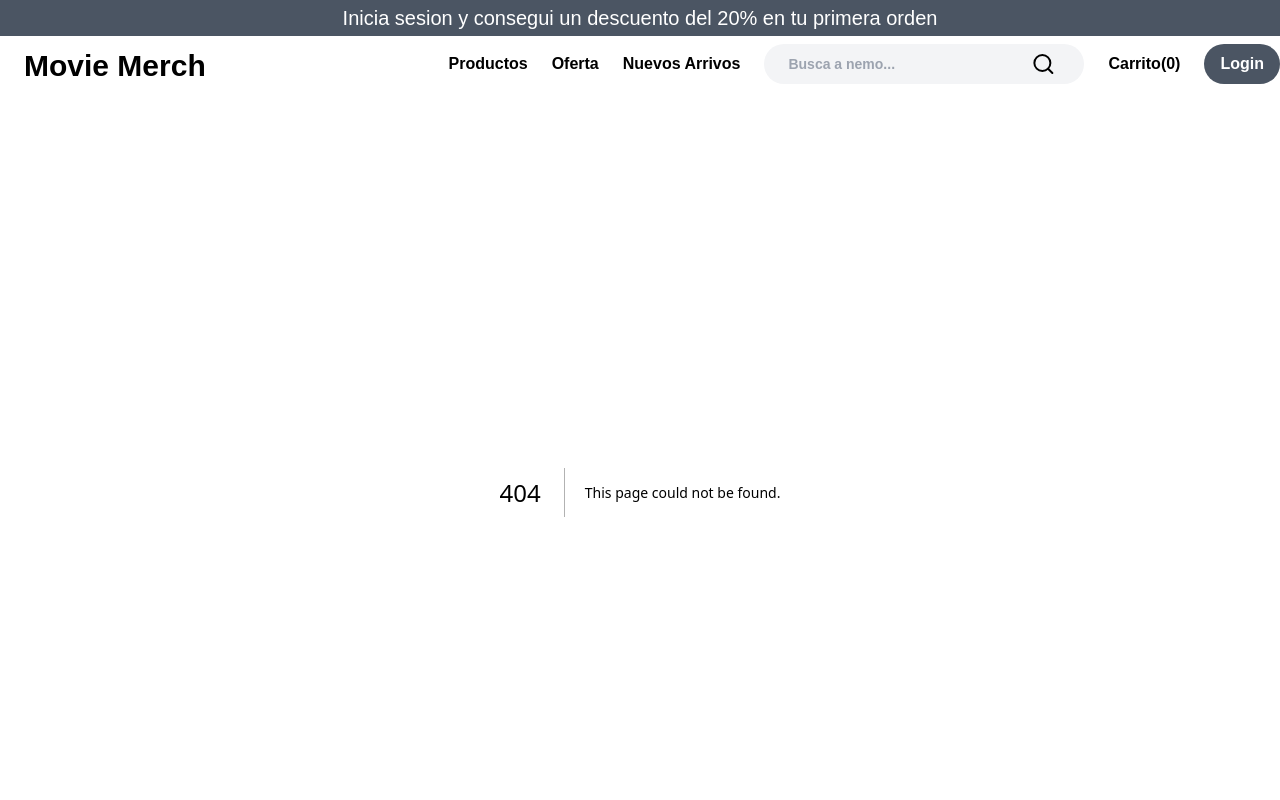
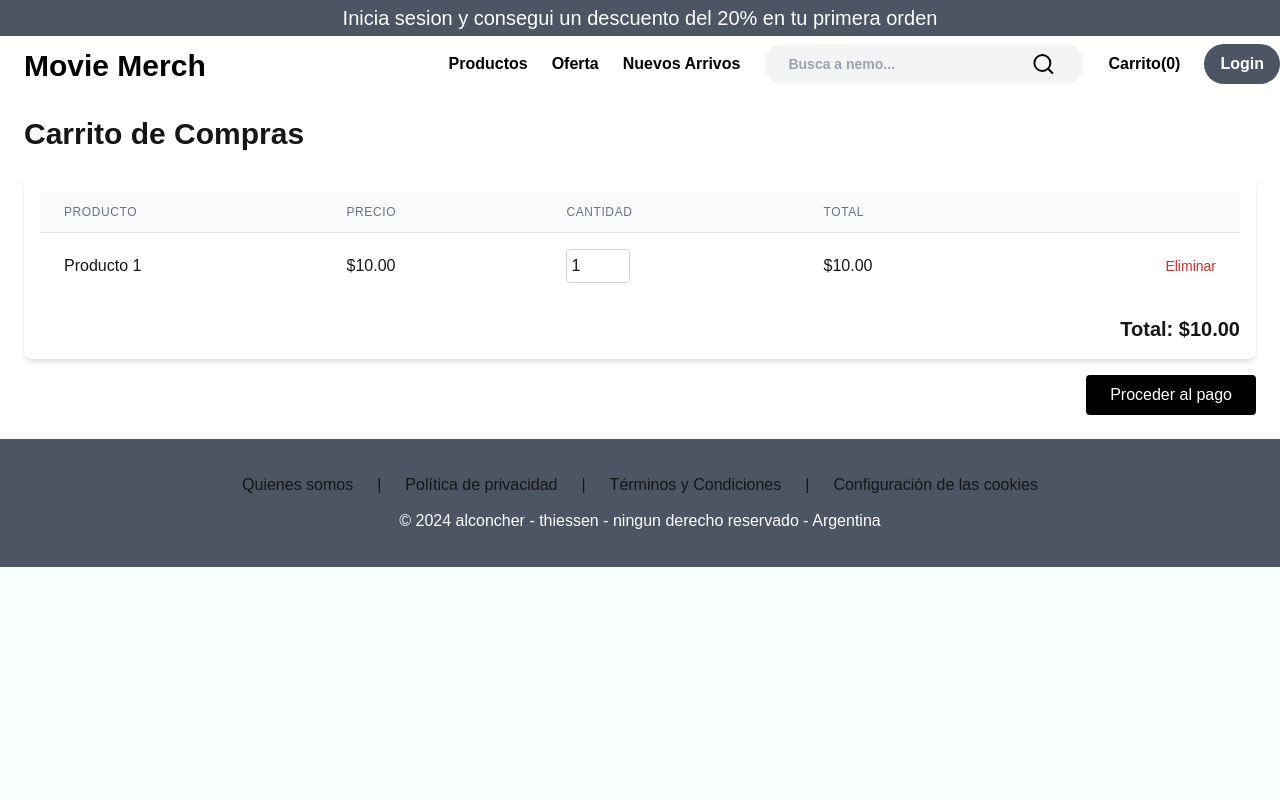
Before and after one commit to TobiasThiessen11/E-commerce-nextjs, a Next.js app: page /cart in a window 1280 px wide. Before the commit this address had no page. Shown: the top 800 px of the page. Built offline with nearby package versions, Linux system fonts and the light colour scheme; a web font is replaced by a local one.

Commit message:
Cambio estetico en Product e inicio cart

```diff
--- /dev/null
+++ b/app/cart/page.tsx
@@ -0,0 +1,54 @@
+import React from 'react';
+
+const CartPage: React.FC = () => {
+  return (
+    <div className="container mx-auto p-6">
+      <h1 className="text-3xl font-bold mb-6">Carrito de Compras</h1>
+      <div className="bg-white shadow-md rounded-lg p-4 mb-4">
+        <table className="min-w-full divide-y divide-gray-200">
+          <thead className="bg-gray-50">
+            <tr>
+              <th className="px-6 py-3 text-left text-xs font-medium text-gray-500 uppercase tracking-wider">Producto</th>
+              <th className="px-6 py-3 text-left text-xs font-medium text-gray-500 uppercase tracking-wider">Precio</th>
+              <th className="px-6 py-3 text-left text-xs font-medium text-gray-500 uppercase tracking-wider">Cantidad</th>
+              <th className="px-6 py-3 text-left text-xs font-medium text-gray-500 uppercase tracking-wider">Total</th>
+              <th className="px-6 py-3"></th>
+            </tr>
+          </thead>
+          <tbody className="bg-white divide-y divide-gray-200">
+            {/* Ejemplo de producto en el carrito */}
+            <tr>
+              <td className="px-6 py-4 whitespace-nowrap">Producto 1</td>
+              <td className="px-6 py-4 whitespace-nowrap">$10.00</td>
+              <td className="px-6 py-4 whitespace-nowrap">
+                <input
+                  type="number"
+                  className="w-16 p-1 border border-gray-300 rounded"
+                  value={1}
+                  min="1"
+                />
+              </td>
+              <td className="px-6 py-4 whitespace-nowrap">$10.00</td>
+              <td className="px-6 py-4 whitespace-nowrap text-right text-sm font-medium">
+                <button className="text-red-600 hover:text-red-900">Eliminar</button>
+              </td>
+            </tr>
+            {/* Fin de ejemplo de producto */}
+          </tbody>
+        </table>
+        <div className="mt-4 flex justify-end items-center">
+          <p className="text-xl font-bold">Total: $10.00</p>
+
+        </div>
+
+      </div>
+      <div className="flex justify-end">
+      <button className="bg-black text-white px-6 py-2 rounded hover:bg-gray-800">
+            Proceder al pago
+          </button>
+          </div>
+    </div>
+  );
+};
+
+export default CartPage;
--- a/app/product/[p_id]/page.tsx
+++ b/app/product/[p_id]/page.tsx
@@ -12,15 +12,17 @@ export default async function Page({ params }: { params: { p_id: string } }) {
 
     return(
         <div className="min-h-screen">
+            <div className="font-sans p-6 max-w-5xl mx-auto bg-gray-100 rounded-lg shadow-md">
             <div className="grid md:grid-cols-2 gap-6 lg:gap-12 items-start max-w-6xl px-4 mx-auto py-12">
              <div className="grid gap-4 md:gap-10 items-start">
                 <Image
                 alt="Product Image"
-                className="aspect-square object-cover border border-gray-200 w-full rounded-lg overflow-hidden dark:border-gray-800"
+                className="aspect-square object-cover border border-gray-200 w-full rounded-lg overflow-hidden dark:border-gray-800 bg-white"
                 height={600}
                 src={images[0].image_url}
                 width={600}
                 />
+
             </div>
             <div className="grid gap-4 md:gap-10 items-start">
                 <div className="hidden md:flex items-start">
@@ -66,6 +68,7 @@ export default async function Page({ params }: { params: { p_id: string } }) {
                 </div>
             </div>
             </div>
+            </div>
         </div>
     )
 
```
